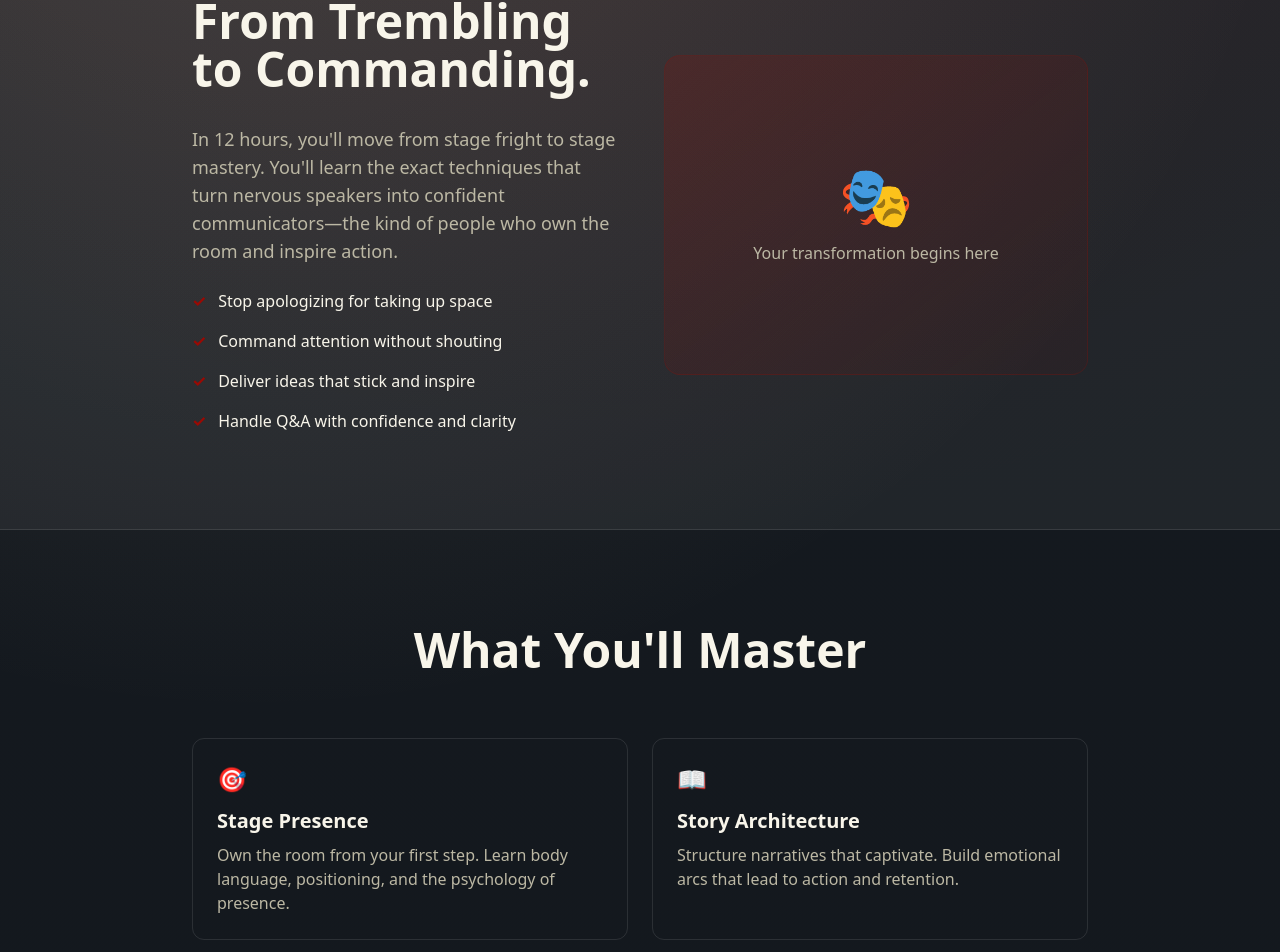
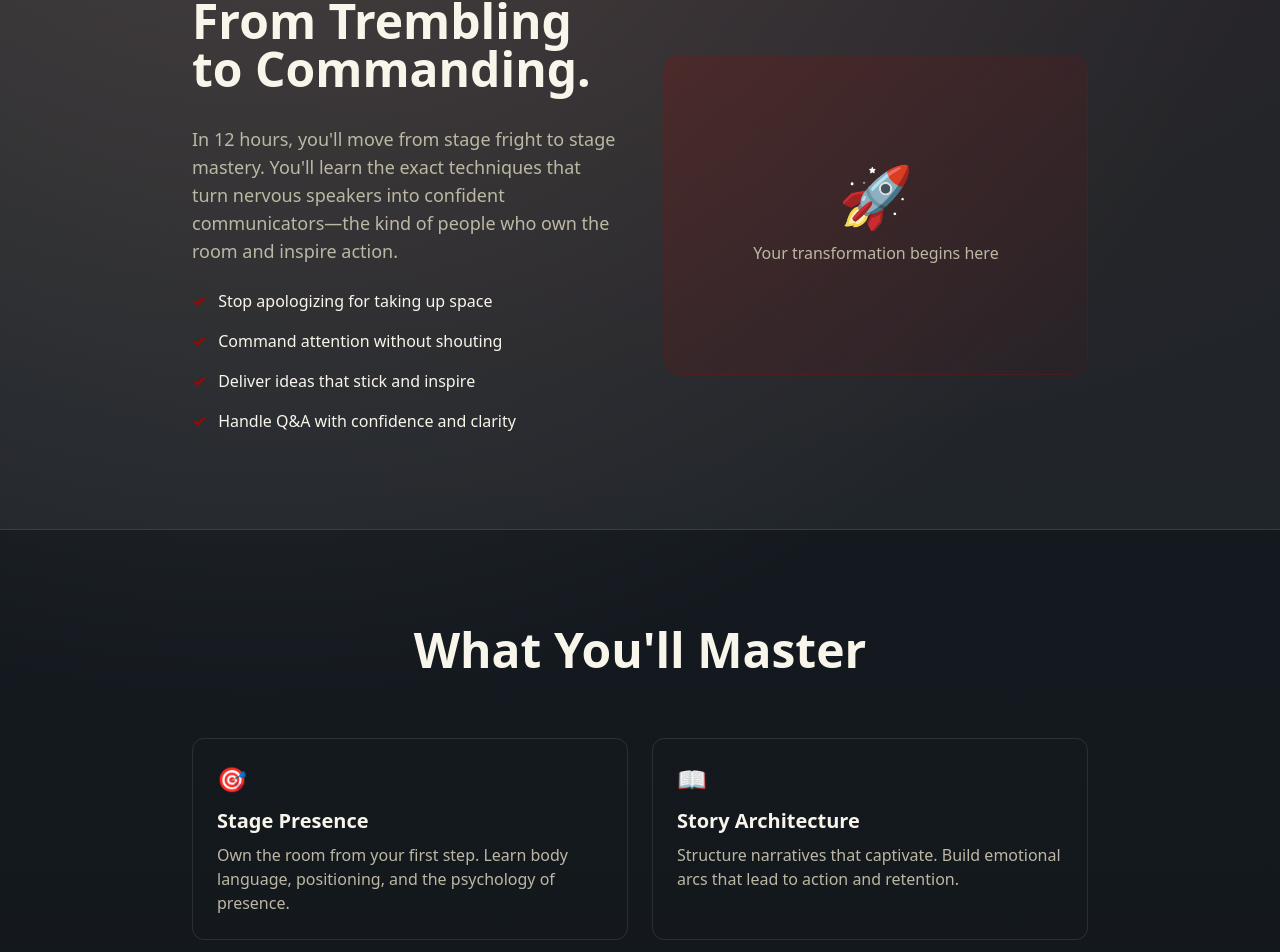
Before and after one commit to AbdullahAjayi/stage-craft-academy, a Next.js app: page /seminar in a window 1280 px wide. Shown: the part 925-1877 px from the top of the page. Built offline with nearby package versions, Linux system fonts and the light colour scheme.

Commit message:
chore: fix typo

```diff
--- a/app/seminar/page.tsx
+++ b/app/seminar/page.tsx
@@ -82,7 +82,9 @@ export default function Seminar() {
             </div>
             <div className="bg-gradient-to-br from-brand-accent/20 to-brand-accent/5 rounded-2xl p-12 border border-brand-accent/20 flex items-center justify-center min-h-80">
               <div className="text-center">
-                <div className="text-6xl mb-4">🎭</div>
+                <div className="text-6xl mb-4">
+                  🚀
+                </div>
                 <p className="text-brand-muted">Your transformation begins here</p>
               </div>
             </div>
```
